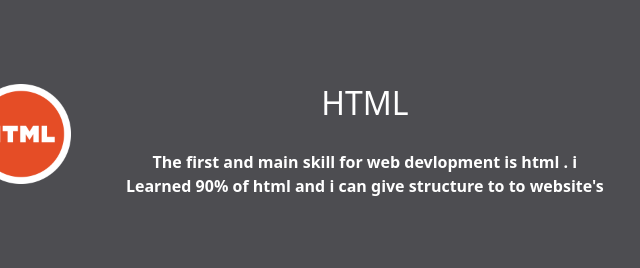
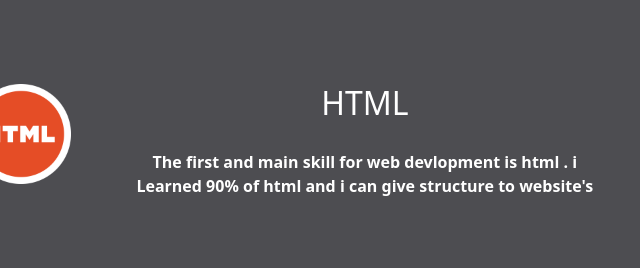
Before and after one commit to VasuGulati2003/htmlcss-portfolio, a plain HTML site: page index.html in a window 1280 px wide. Shown: the part 1340-1608 px from the top of the page, 413-1053 px from the left. Drawn offline with nearby package versions, Linux system fonts and the light colour scheme.

Commit message:
Update index.html

```diff
--- a/index.html
+++ b/index.html
@@ -59,7 +59,7 @@
         <div class="html-img"><img src="./470388.webp" alt="html" height="100px"></div>
         <div class="intro-html">
           <h2>HTML</h2>
-          <p>The first and main skill for web devlopment is html . i Learned 90% of html and i can give structure to to website's</p>
+          <p>The first and main skill for web devlopment is html . i Learned 90% of html and i can give structure to website's</p>
         </div>
 
         <div class="css-img"><img src="./png-transparent-logo-css-css3.png" alt="css" height="100px"></div>
```
